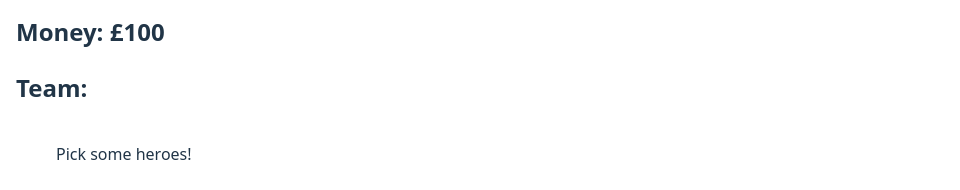
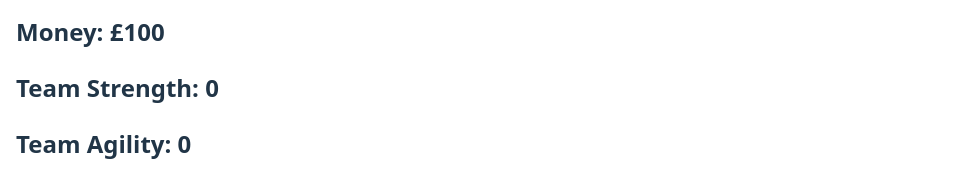
Before and after one commit to JMaxRowe/react-state-management-lab, a React (Vite) app: page / in a window 1280 px wide. Shown: the part 127-317 px from the top of the page, without its empty margins (0-960 px from the left). Built offline with nearby package versions, Linux system fonts and the light colour scheme.

Commit message:
tasks 8 and 9 completed

```diff
--- a/src/App.jsx
+++ b/src/App.jsx
@@ -103,6 +103,9 @@ const App = () => {
     )
   }
 
+  const totalStrength = team.reduce((sum, {strength}) => sum + strength, 0)
+  const totalAgility = team.reduce((sum, {agility}) => sum + agility, 0)
+
   const TeammateCard = (props) =>{
     return(
       <>
@@ -132,6 +135,8 @@ const App = () => {
     <>
       <h1>Zombie fighters</h1>
       <h2>Money: £{money}</h2>
+      <h2>Team Strength: {totalStrength}</h2>
+      <h2>Team Agility: {totalAgility}</h2>
       <h2>Team:</h2>
       <ul>
         {team.length <= 0
```
